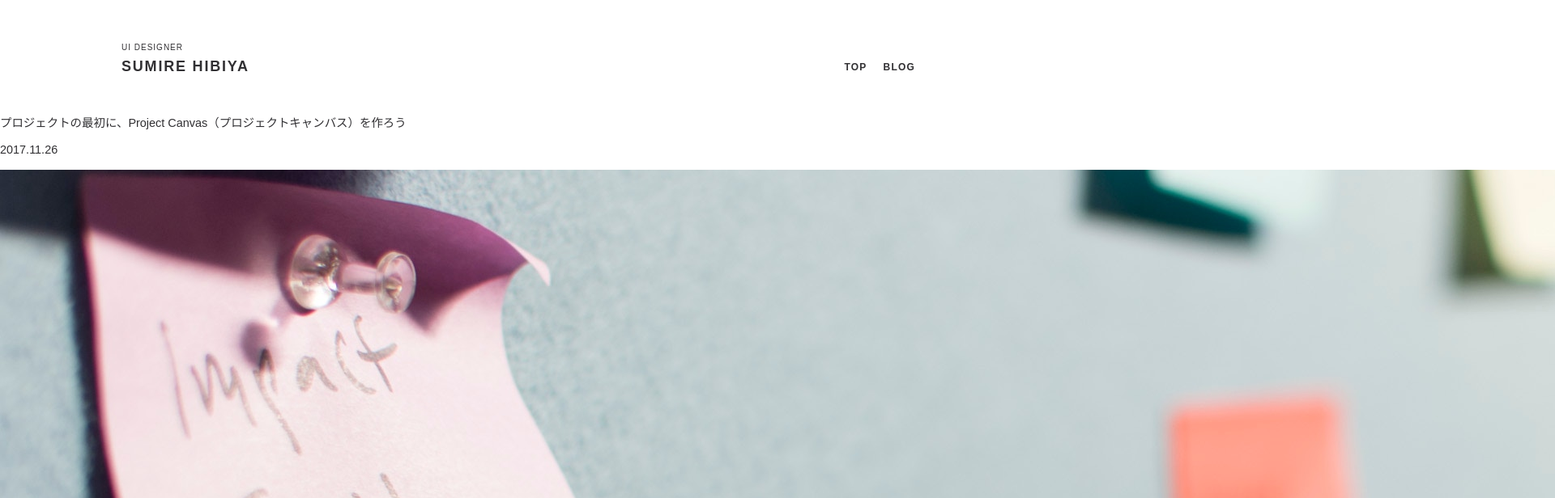
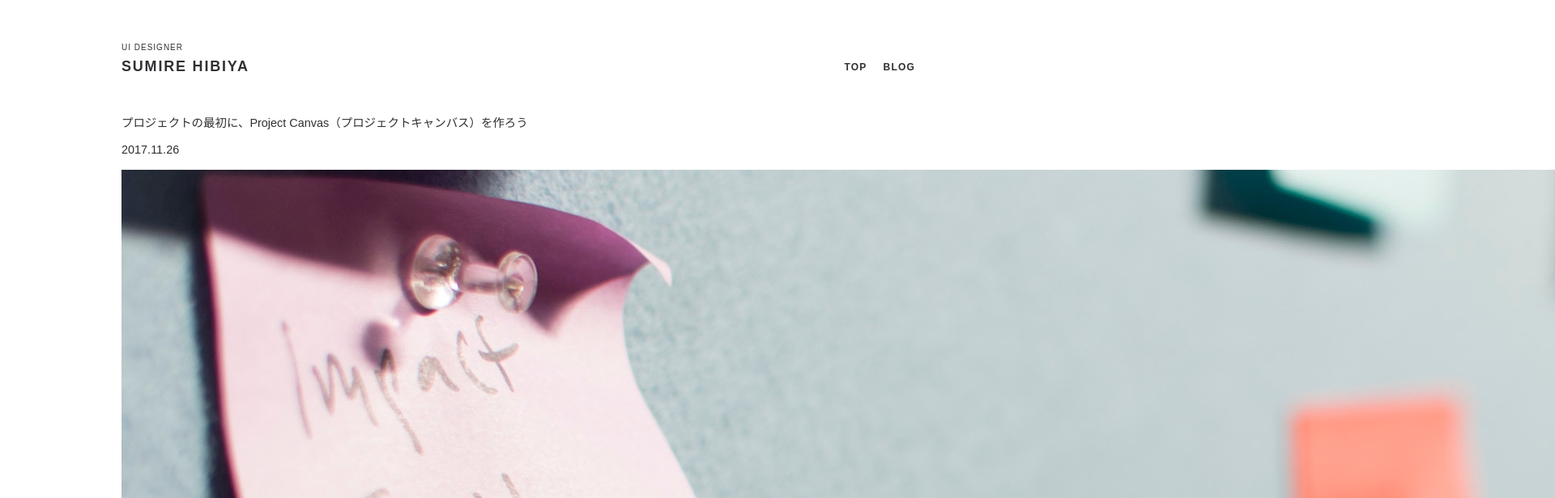
Before and after one commit to yinm/trace-portfolio, a React (Create React App) app: page / in a window 1280 px wide. Shown: the top 616 px of the page at 81% size, 1920 px wide, since content can reach past the window. Built offline with nearby package versions, Linux system fonts and the light colour scheme; the HTML template or start-up script is replaced by a standard one.

Commit message:
fake side menu

```diff
--- a/src/App.css
+++ b/src/App.css
@@ -242,3 +242,10 @@ td,
 th {
   vertical-align: middle;
 }
+
+.l-article__main {
+  display: flex;
+  margin-left: auto;
+  margin-right: auto;
+  max-width: 980px;
+}
--- a/src/App.js
+++ b/src/App.js
@@ -10,7 +10,14 @@ class App extends Component {
     return (
       <div>
         <Header/>
-        <Article/>
+        <main className="l-article__main">
+          <Article/>
+          <div style={{
+            backgroundColor: '#999',
+            width: '300px',
+          }}>
+          </div>
+        </main>
         <Footer/>
       </div>
     )
```
